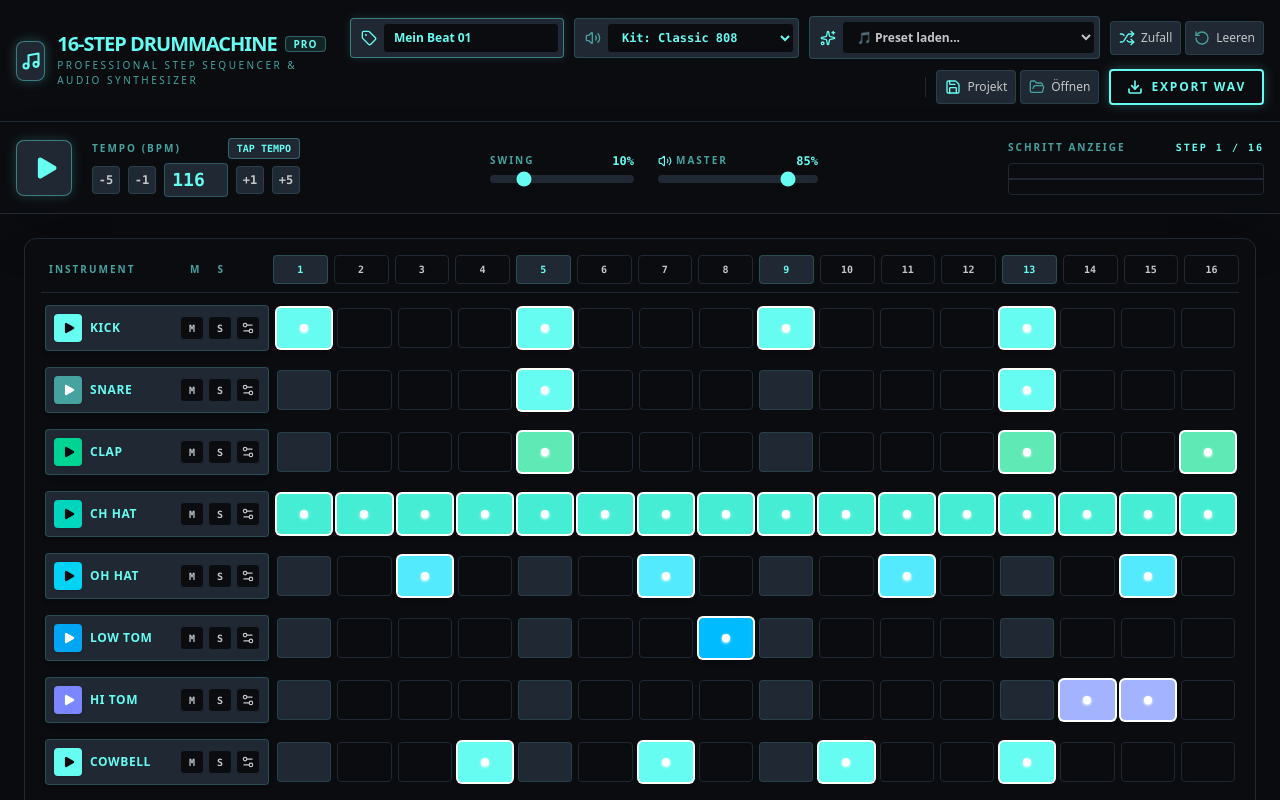
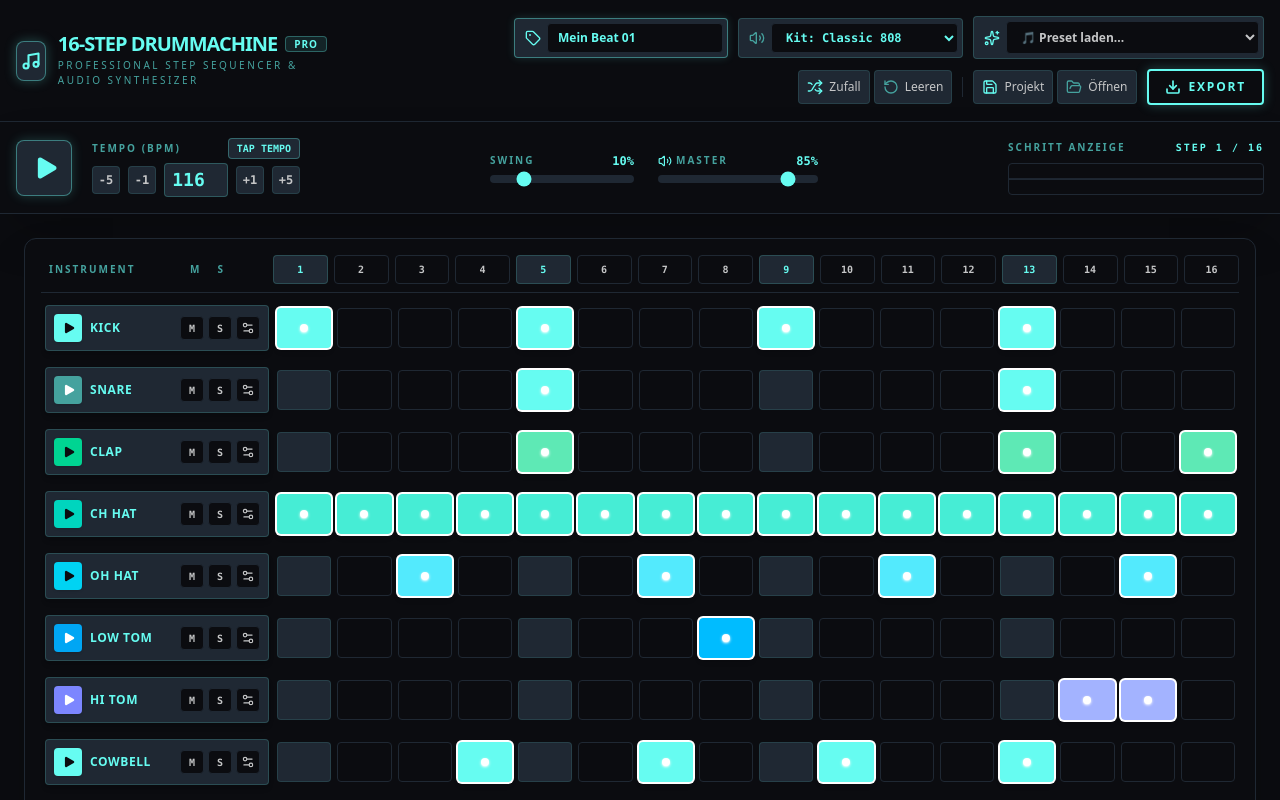
Before and after one commit to tbreuss/16-step-drummachine, a React (Vite) app: page / in a window 1280 px wide. Shown: the top 800 px of the page. Built offline with nearby package versions, Linux system fonts and the light colour scheme.

Commit message:
feat(ui): update export button label and tooltip
Rename "Export WAV" to "EXPORT" and add a descriptive tooltip to indicate support for both WAV and JSON formats.

```diff
--- a/src/components/Header.tsx
+++ b/src/components/Header.tsx
@@ -187,13 +187,14 @@ export const Header: React.FC<HeaderProps> = ({
             />
           </div>
 
-          {/* WAV Export Button */}
+          {/* Export Button */}
           <button
             onClick={onOpenExportModal}
+            title="Beat als WAV-Audio oder JSON-Projekt exportieren"
             className="px-4 py-2 bg-transparent border-2 border-[#66FCF1] hover:bg-[#66FCF1] hover:text-[#0B0C10] text-[#66FCF1] font-bold rounded uppercase tracking-[0.15em] text-xs transition-colors flex items-center gap-2 cursor-pointer shadow-[0_0_12px_rgba(102,252,241,0.25)] active:scale-95"
           >
             <Download className="w-4 h-4 stroke-[2.5]" />
-            <span>Export WAV</span>
+            <span>EXPORT</span>
           </button>
         </div>
       </div>
```
